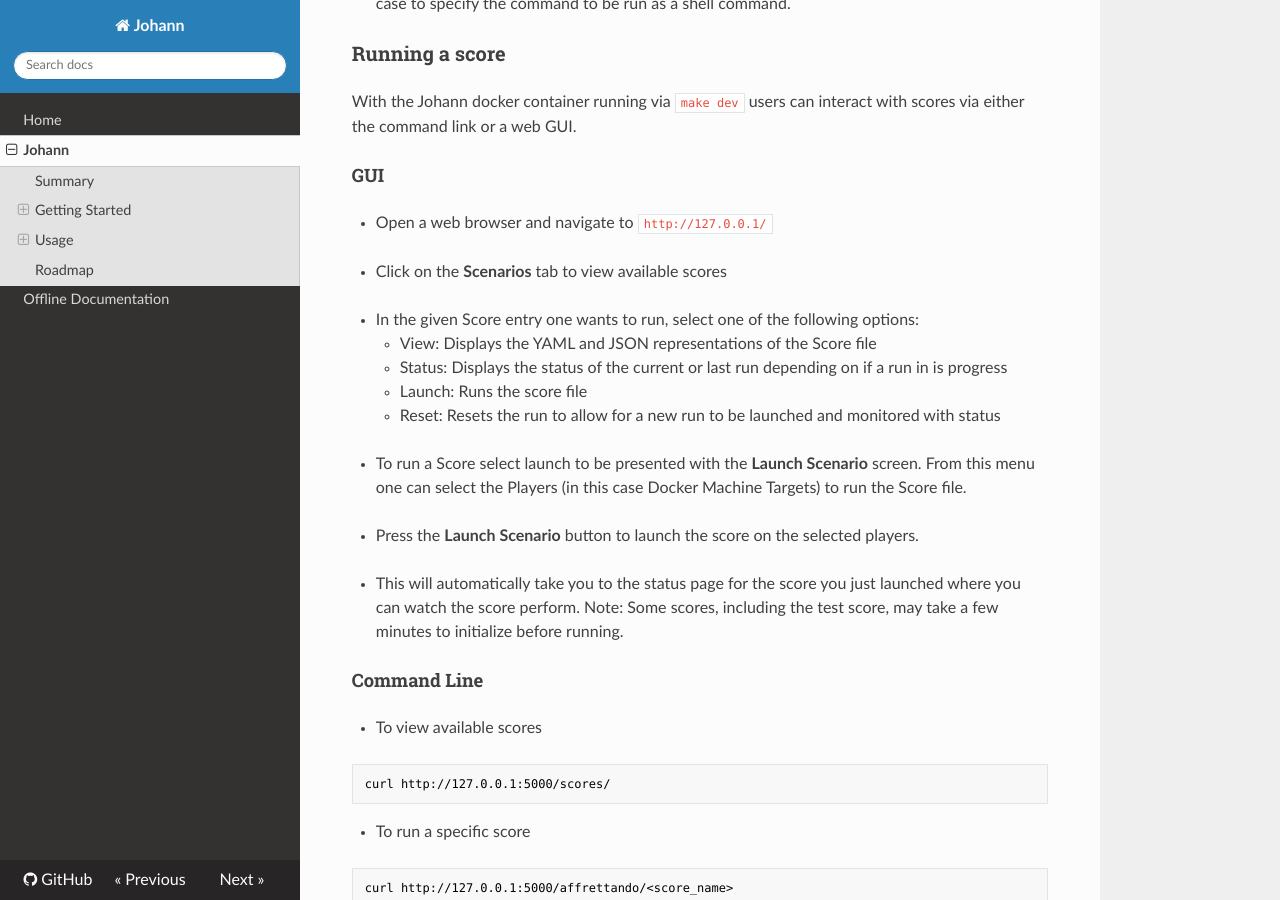
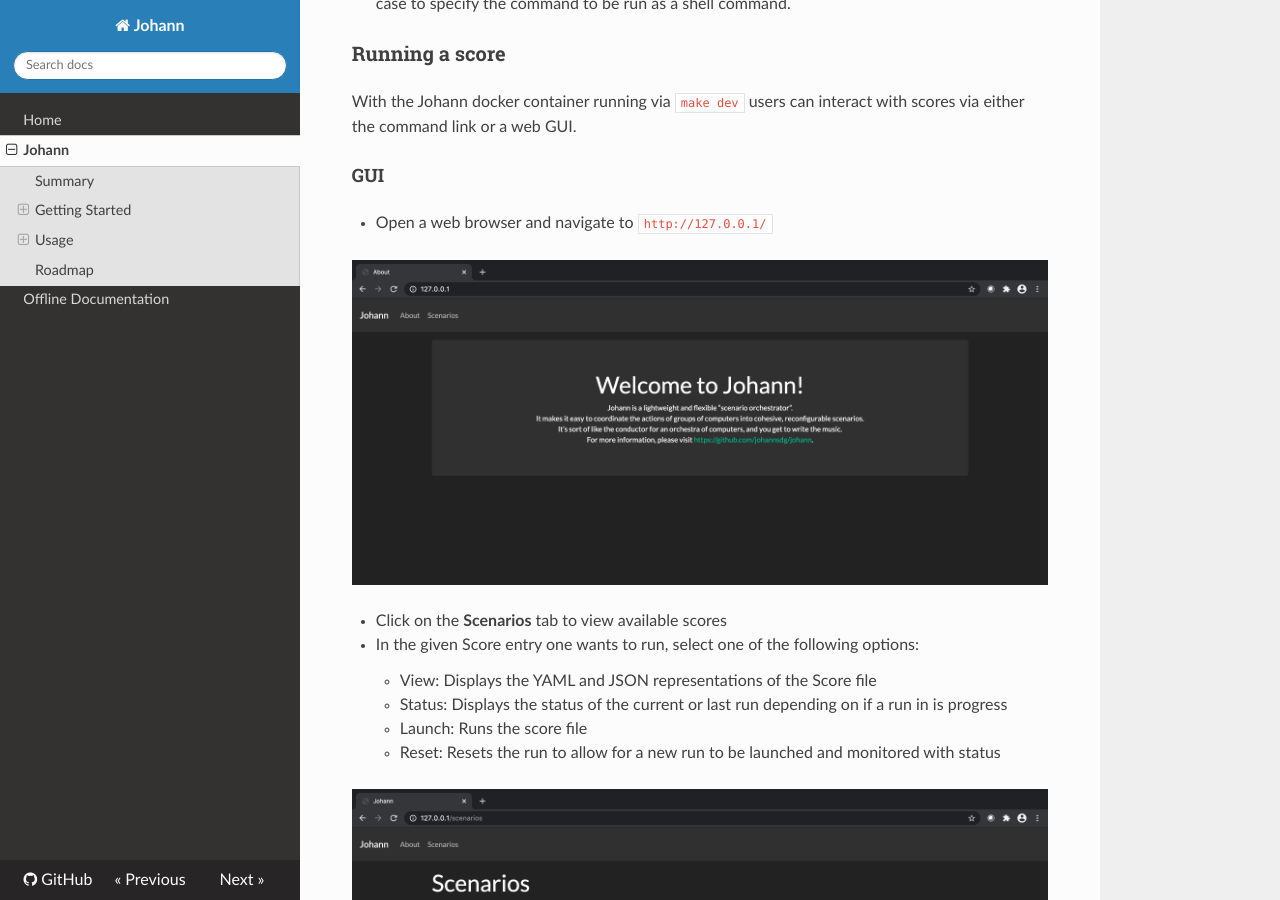
Before and after one commit to johannsdg/johannsdg.github.io, an MkDocs documentation site: the page built from docs/johann.md, in a window 1280 px wide and 900 px high, scrolled down 2250 px. Built offline with MkDocs 1.6.1, drawn with Linux system fonts in a browser that asks for light colours; nearby versions of some CDN libraries.

Commit message:
Update johann.md

```diff
--- a/docs/johann.md
+++ b/docs/johann.md
@@ -115,11 +115,9 @@
 #### GUI
 * Open a web browser and navigate to `http://127.0.0.1/`
 
-<insert image>
+![Johann_1](img/Johann_1.png)
 
 * Click on the **Scenarios** tab to view available scores
-
-<insert image>
 
 * In the given Score entry one wants to run, select one of the following options:
     * View: Displays the YAML and JSON representations of the Score file
@@ -127,19 +125,17 @@
     * Launch: Runs the score file
     * Reset: Resets the run to allow for a new run to be launched and monitored with status
 
-<insert image>
+![Johann_2](img/Johann_2.png)
 
 * To run a Score select launch to be presented with the **Launch Scenario** screen. From this menu one can select the Players (in this case Docker Machine Targets) to run the Score file.
 
-<insert image>
+![Johann_4](img/Johann_4.png)
 
 * Press the **Launch Scenario** button to launch the score on the selected players.
 
-<insert image>
-
 * This will automatically take you to the status page for the score you just launched where you can watch the score perform. Note: Some scores, including the test score, may take a few minutes to initialize before running.
 
-<insert image>
+![Johann_5](img/Johann_5.png)
 
 #### Command Line
 * To view available scores
```
